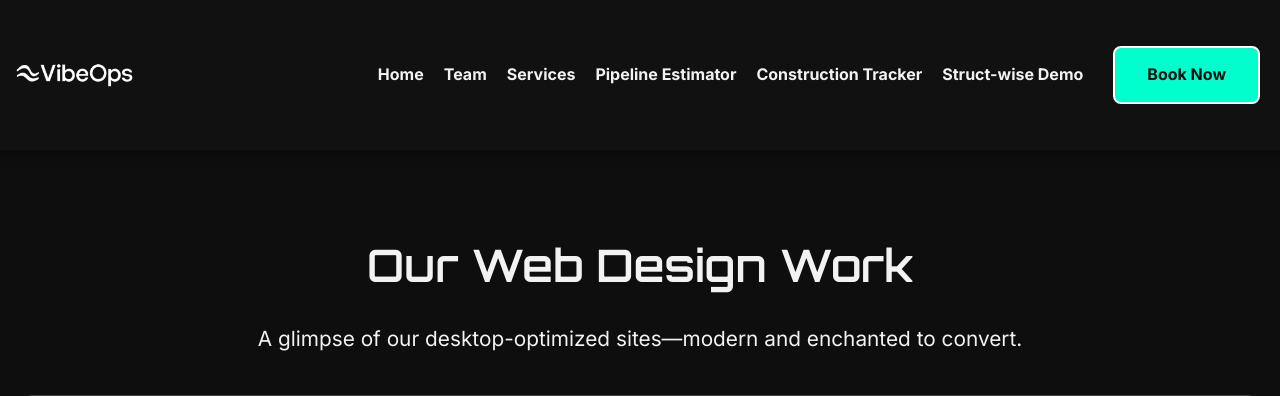
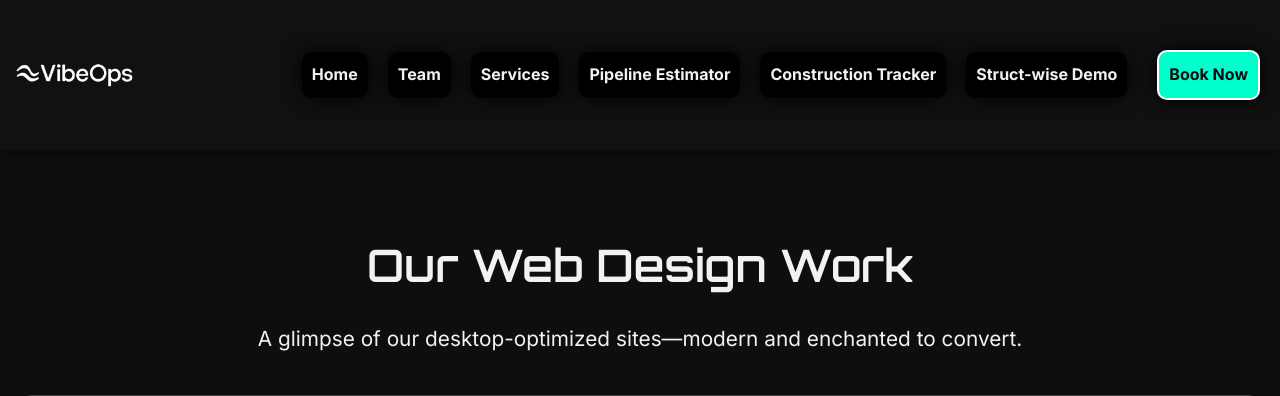
Before and after one commit to VibeOps-Git/vibeops-site-v2, a Flask app: page /services in a window 1280 px wide. Shown: the top 396 px of the page. Run offline with Flask 3, Linux system fonts and the light colour scheme.

Commit message:
Update styles.css

```diff
--- a/static/styles.css
+++ b/static/styles.css
@@ -118,15 +118,18 @@ header {
     text-decoration: none;
     font-weight: 700;
     transition: color 0.3s ease;
+    background: #000000;
+    box-shadow: 0 0 20px #000000;
+    border-radius: 10px;
+    padding: 10px;
 }
 
 .nav-menu a:hover {
     color: #00ffcc;
     background: #000000;
-    box-shadow: 0 0 16px rgba(0, 255, 204, 0.4);
+    box-shadow: 0 0 20px rgba(0, 255, 204, 0.4);
     border-radius: 10px;
     padding: 10px;
-    gap: 20px;
 }
 
 /* Style for navigation buttons */
```
